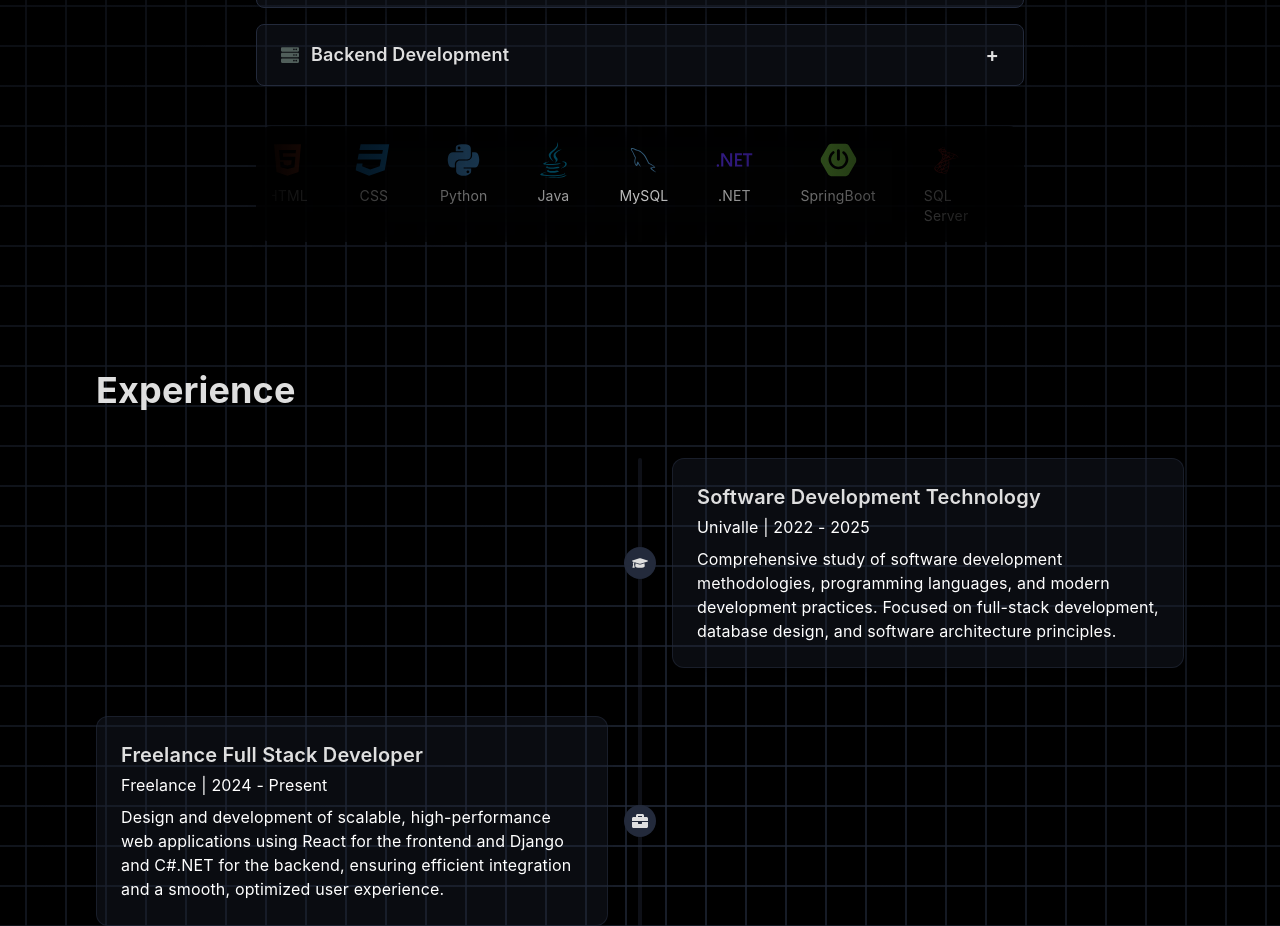
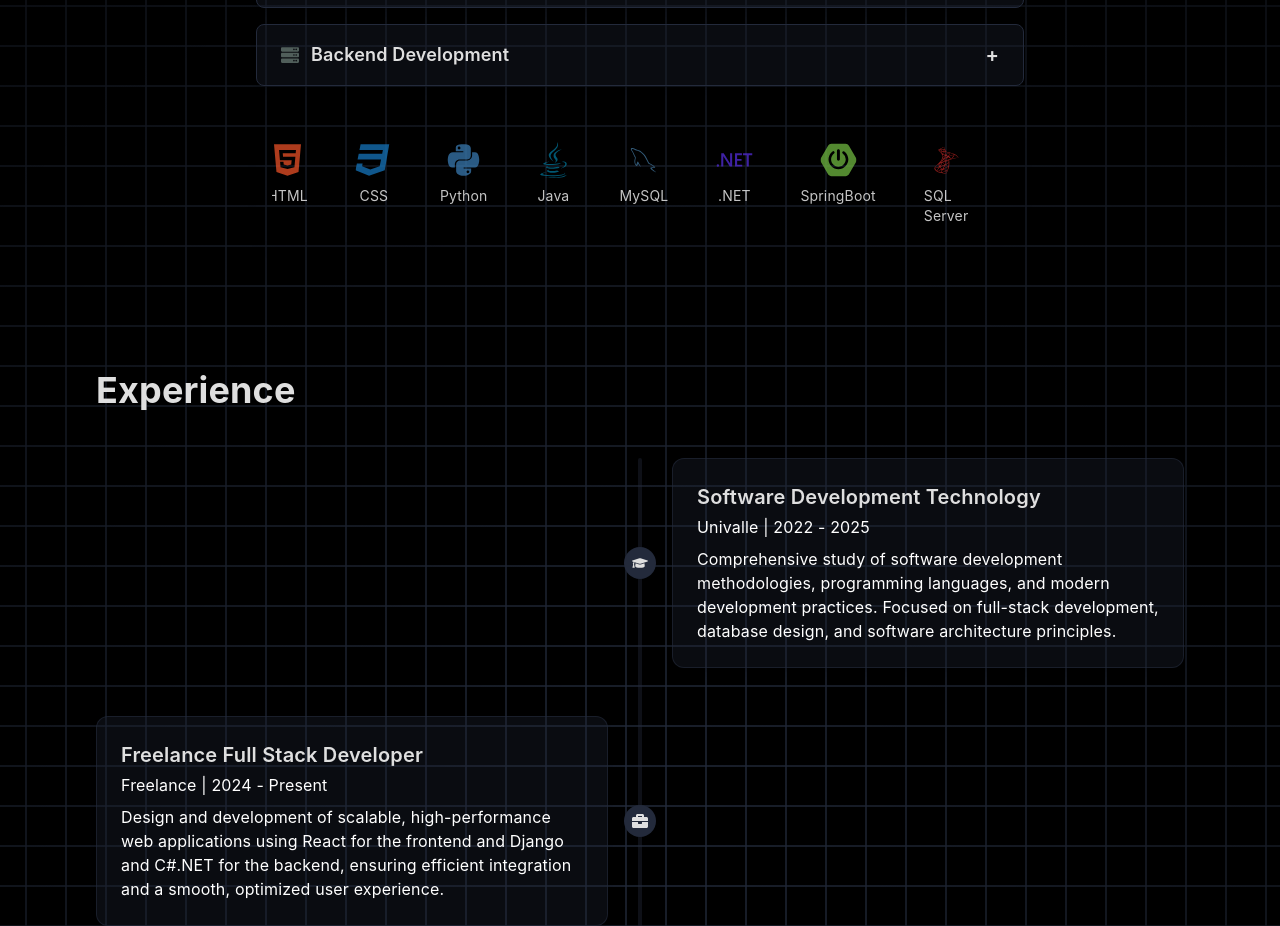
Before and after one commit to refmcris/Portfolio, a React (Vite) app: page / in a window 1280 px wide. Shown: the part 820-1746 px from the top of the page. Built offline with nearby package versions, Linux system fonts and the light colour scheme.

Commit message:
changing title and fixing sliders

```diff
--- a/index.html
+++ b/index.html
@@ -8,7 +8,7 @@
       rel="stylesheet"
     />
 
-    <title>Portafolio</title>
+    <title>Portfolio</title>
   </head>
   <body>
     <div id="root"></div>
--- a/src/components/WhatIDo.jsx
+++ b/src/components/WhatIDo.jsx
@@ -103,10 +103,10 @@ const WhatIDo = () => {
       </div>
       <div className="w-full mt-10">
         <div
-          className="relative w-full p-4  rounded-2xl shadow-lg backdrop-blur-md"
+          className="relative w-full p-4  rounded-2xl shadow-lg backdrop-blur-none"
           style={{ opacity: 0.77 }}
         >
-          <div className="absolute inset-0 bg-gradient-to-r from-black via-transparent to-black z-10 pointer-events-none rounded-2xl" />
+          <div className="absolute inset-0 bg-gradient-to-r from-transparent via-transparent to-transparent z-10 pointer-events-none rounded-2xl" />
           <div className="relative overflow-hidden w-full">
             <div className="flex" ref={sliderRef}>
               {technologies.concat(technologies).map((tech, index) => (
```
